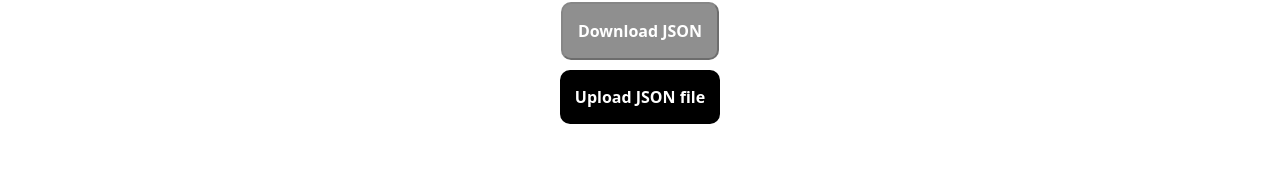
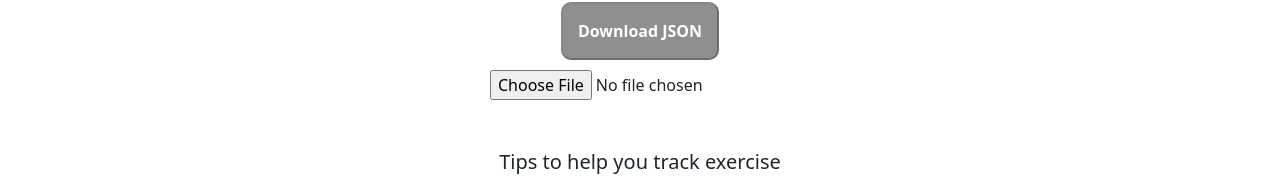
Before and after one commit to programmer90000/exercise-tracker, a React (Vite) app: page / in a window 1280 px wide. Shown: the part 481-657 px from the top of the page. Built offline with nearby package versions, Linux system fonts and the light colour scheme; no server answers.

Commit message:
Add text from old JSON file to new JSON file

```diff
--- a/src/components/NewWorkout/NewWorkout.jsx
+++ b/src/components/NewWorkout/NewWorkout.jsx
@@ -39,7 +39,7 @@ function NewWorkout() {
         const linkElement = document.createElement('a');
         linkElement.setAttribute('href', dataUri);
         linkElement.setAttribute('download', exportFileDefaultName);
-        linkElement.click();
+        linkElement.click(); // Click the link to download the file
       };
 
     const uploadJson = (event) => {
@@ -50,7 +50,7 @@ function NewWorkout() {
                 const jsonData = JSON.parse(event.target.result);
                 const exercisesFromFile = jsonData.filter((item) =>
                     Object.keys(item).every((key) =>
-                        ["workout_type", "Sets", "Reps", "Weights"].includes(key)
+                        ["workout_type", "sets", "repetitions", "weights"].includes(key)
                     )
                 );
                 setExercises([...exercisesFromFile, ...exercises]);
@@ -80,7 +80,7 @@ function NewWorkout() {
             <form onSubmit={handleSubmit(onSubmit)}>
                 <div className="question">
                     <label htmlFor="workout_type">Exercise Name:</label>
-                    <input type="text" autoComplete="on" id="workout_type" placeholder="Name" {...register('workout_type', { required: true })} value={value} onChange={onChange} onBlur={() => value === "" && setFilteredData({})}  />
+                    <input type="text" autoComplete="on" id="workout_type" placeholder="Name" {...register('workout_type', { required: true })} value={value} onChange={onChange}  />
                     <div className="dropdown">
                         {value ? filteredData.map((item) => <div onClick={() => onSearch(item.WorkOut)} className="dropdown-row" key={item.WorkOut}>{item.WorkOut}</div>) : null}
                     </div>
@@ -98,13 +98,12 @@ function NewWorkout() {
                 </div>
                 <div className="question">
                     <label htmlFor="weight">Weight Used:</label>
-                    <input type="number" id="weight" placeholder="Weights" {...register('weight', { required: true })} />
+                    <input type="number" id="weight" placeholder="Weights" {...register('weights', { required: true })} />
                     {watch('weight') && watch('weight') < 1 && <p>Weight Used must be greater than 0</p>}
                 </div>
                     <button type="submit">Add Exercise</button>
                     <button type="button" onClick={downloadJson} disabled={exercises.length === 0}>Download JSON</button>
-                    <label id="upload-json-file-label" htmlFor="upload-json-file" className="custom-file-upload">Upload JSON file</label>
-                    <input id="upload-json-file" type="file" accept=".json" onClick={uploadJson}></input>
+                    <input type="file" accept=".json" onClick={uploadJson}></input>
             </form>
             <h5>Tips to help you track exercise</h5>
             <ul>
```
